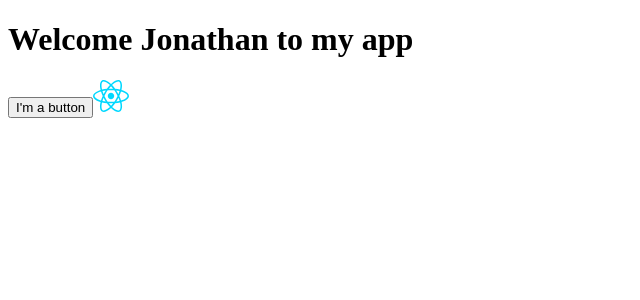
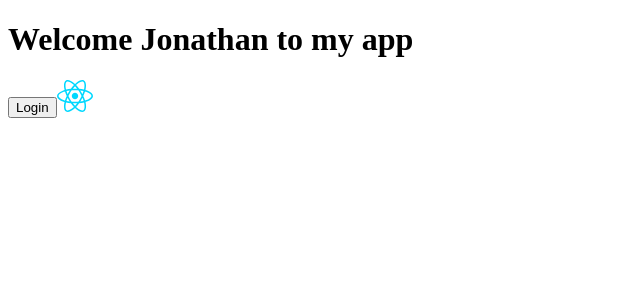
Before and after one commit to jonathan-j-ui/myFirstReactProject, a React (Vite) app in the folder my-react-app/: page / in a window 1280 px wide. Shown: the top 300 px of the page, without its empty margins (0-640 px from the left). Built offline with nearby package versions, Linux system fonts and the light colour scheme.

Commit message:
Change text of button

```diff
--- a/my-react-app/src/App.jsx
+++ b/my-react-app/src/App.jsx
@@ -2,7 +2,7 @@ import reactLogo from './assets/react.svg';
 
 function MyButton() {
   return (
-    <button>I'm a button</button>
+    <button>Login</button>
   );
 }
 
```
